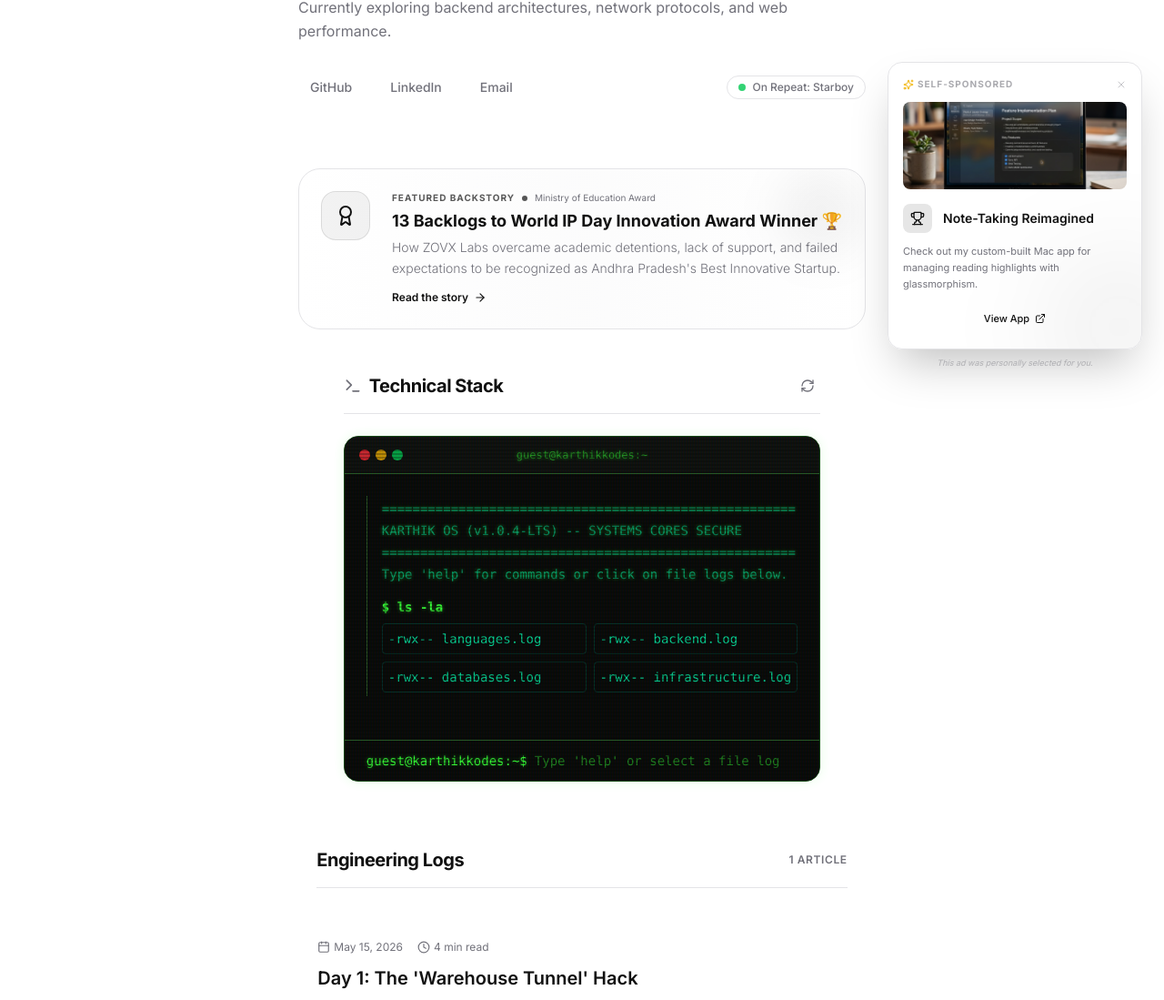
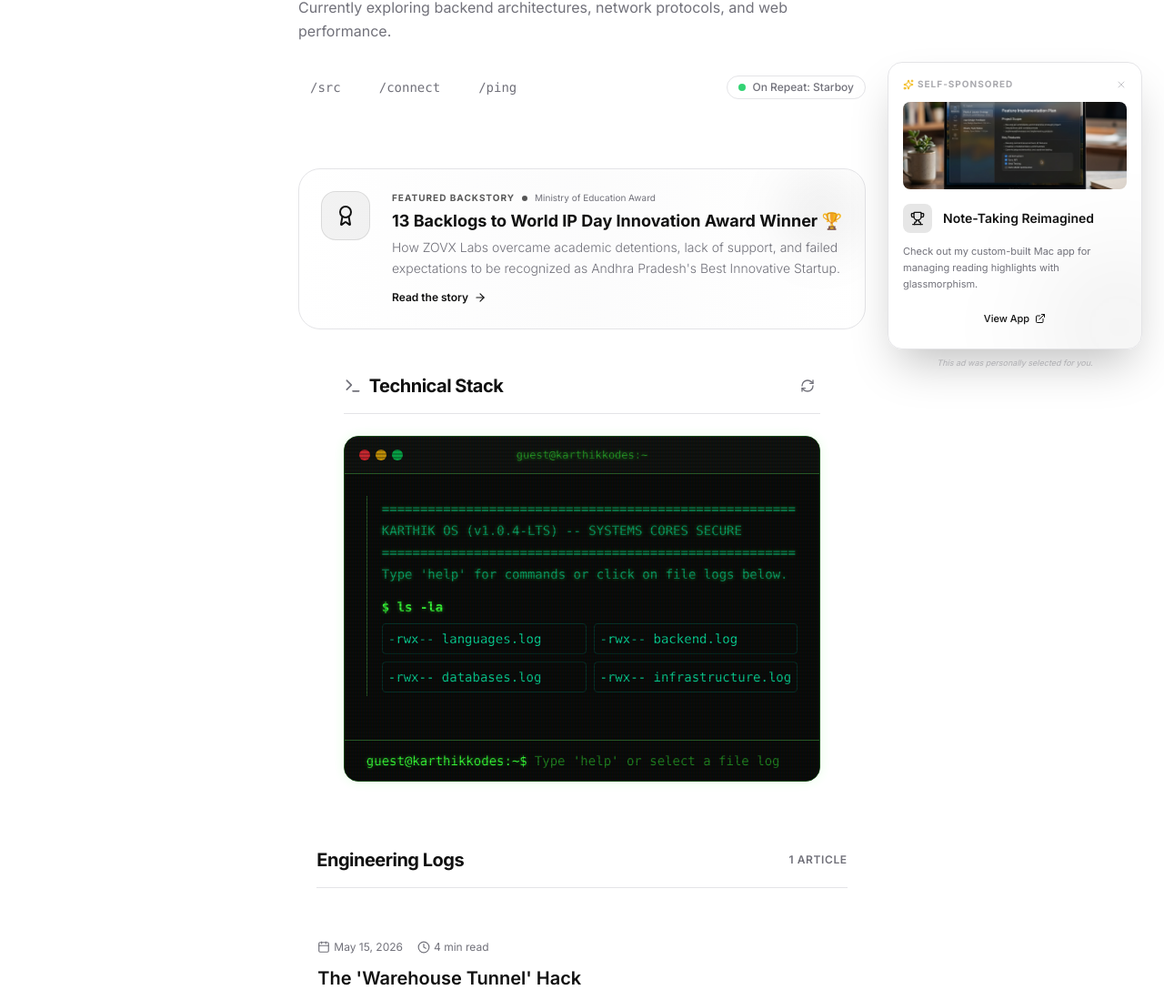
Before and after one commit to Karthik-vangapandu8/portfolio, a Next.js app: page / in a window 1280 px wide. Shown: the part 371-1470 px from the top of the page at 91% size. Built offline with nearby package versions, Linux system fonts and the light colour scheme.

Commit message:
feat: adjust social labels to paths, remove day 1 prefix from warehouse hack, fix email address

```diff
--- a/components/Hero.tsx
+++ b/components/Hero.tsx
@@ -69,23 +69,23 @@ export const Hero = ({ location = "the world" }: { location?: string }) => {
               href="https://github.com/Karthik-vangapandu8"
               target="_blank"
               rel="noopener noreferrer"
-              className="px-3 py-1.5 hover:bg-accent rounded-lg transition-colors text-sm font-medium text-muted-foreground hover:text-foreground border border-transparent hover:border-border"
+              className="px-3 py-1.5 hover:bg-accent rounded-lg transition-colors text-sm font-mono text-muted-foreground hover:text-foreground border border-transparent hover:border-border"
             >
-              GitHub
+              /src
             </a>
             <a
               href="https://linkedin.com/in/karthik-vangapandu"
               target="_blank"
               rel="noopener noreferrer"
-              className="px-3 py-1.5 hover:bg-accent rounded-lg transition-colors text-sm font-medium text-muted-foreground hover:text-foreground border border-transparent hover:border-border"
+              className="px-3 py-1.5 hover:bg-accent rounded-lg transition-colors text-sm font-mono text-muted-foreground hover:text-foreground border border-transparent hover:border-border"
             >
-              LinkedIn
+              /connect
             </a>
             <a
-              href="mailto:vangapandulokeswarakarthik@gmail.com"
-              className="px-3 py-1.5 hover:bg-accent rounded-lg transition-colors text-sm font-medium text-muted-foreground hover:text-foreground border border-transparent hover:border-border"
+              href="mailto:pavanpandu33031@gmail.com"
+              className="px-3 py-1.5 hover:bg-accent rounded-lg transition-colors text-sm font-mono text-muted-foreground hover:text-foreground border border-transparent hover:border-border"
             >
-              Email
+              /ping
             </a>
           </div>
 
--- a/content/posts/day-1-the-warehouse-tunnel-hack.md
+++ b/content/posts/day-1-the-warehouse-tunnel-hack.md
@@ -1,9 +1,9 @@
 ---
-title: "Day 1: The 'Warehouse Tunnel' Hack"
+title: "The 'Warehouse Tunnel' Hack"
 slug: "day-1-the-warehouse-tunnel-hack"
 excerpt: "How I routed a local Django server to Vercel and survived the CORS preflight bloodbath."
 published_at: "2026-05-15T07:49:15Z"
-meta_title: "Day 1: The 'Warehouse Tunnel' Hack | Karthik Kodes"
+meta_title: "The 'Warehouse Tunnel' Hack | Karthik Kodes"
 meta_description: "An in-depth step-by-step guide to hosting your Django backend locally via Ngrok while keeping Next.js Vercel frontend active."
 github_url: "https://github.com/Karthik-vangapandu8/portfolio"
 ---
```
